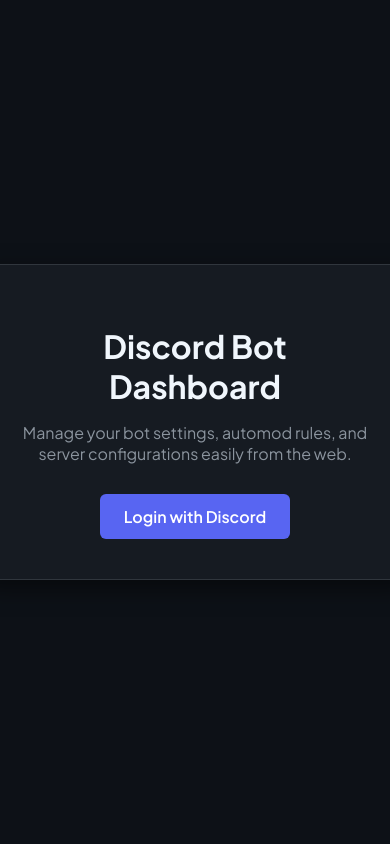
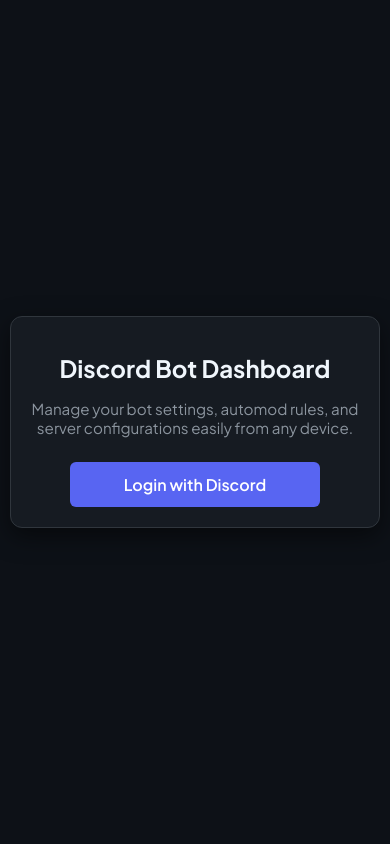
Before and after one commit to rayyanalbasha/bot-dashboard, a FastAPI app: page / in a window 390 px wide. Run offline with FastAPI, Linux system fonts and the light colour scheme.

Commit message:
Update responsive design, custom icon, and server search functionality

```diff
--- a/templates/index.html
+++ b/templates/index.html
@@ -1,37 +1,31 @@
 <!DOCTYPE html>
-<html lang="en">
+<html lang="en" dir="ltr">
 <head>
     <meta charset="UTF-8">
     <meta name="viewport" content="width=device-width, initial-scale=1.0">
 
-    <!-- Primary Search Engine Tags -->
+    <!-- SEO & Social Media Preview Tags -->
     <title>Discord Bot Dashboard - Manage Your Server</title>
-    <meta name="title" content="Discord Bot Dashboard - Manage Your Server">
-    <meta name="description" content="A powerful, smooth web dashboard to manage automated punishments, moderation, welcome messages, and security settings for your Discord bot.">
-    <meta name="keywords" content="discord bot, discord dashboard, bot management panel, fastapi discord bot">
-    <meta name="author" content="Rayyan">
+    <meta name="description" content="A powerful web dashboard to manage automated punishments, moderation, and settings for your Discord bot.">
+    <meta property="og:type" content="website">
+    <meta property="og:title" content="Discord Bot Dashboard">
+    <meta property="og:description" content="Manage your Discord bot effortlessly from any device.">
+    <meta property="og:image" content="https://kommodo.ai/i/qt9OFdZ6o9M4MmdpexgG">
 
-    <!-- Open Graph / Discord / Social Media Preview Image & Details -->
-    <meta property="og:type" content="website">
-    <meta property="og:url" content="https://bot-dashboard-l46h.onrender.com/">
-    <meta property="og:title" content="Discord Bot Dashboard - Manage Your Server">
-    <meta property="og:description" content="Manage your Discord bot effortlessly with a modern smooth interface. Setup punishments, automod, and server security.">
-    <meta property="og:image" content="https://i.imgur.com/YOUR_IMAGE_LINK.png">
-
-    <!-- Twitter Card -->
-    <meta name="twitter:card" content="summary_large_image">
-    <meta name="twitter:title" content="Discord Bot Dashboard">
-    <meta name="twitter:description" content="Manage your Discord bot effortlessly with a modern smooth interface.">
-    <meta name="twitter:image" content="https://i.imgur.com/YOUR_IMAGE_LINK.png">
+    <!-- Custom Website Favicon -->
+    <link rel="icon" type="image/png" href="https://kommodo.ai/i/qt9OFdZ6o9M4MmdpexgG">
 
     <link href="https://fonts.googleapis.com/css2?family=Plus+Jakarta+Sans:wght@400;500;600;700&display=swap" rel="stylesheet">
     <style>
+        * {
+            box-sizing: border-box;
+        }
         body {
             font-family: 'Plus Jakarta Sans', sans-serif;
             background-color: #0d1117;
             color: #c9d1d9;
             margin: 0;
-            padding: 0;
+            padding: 20px;
             display: flex;
             flex-direction: column;
             align-items: center;
@@ -40,47 +34,78 @@
         }
         .container {
             text-align: center;
-            padding: 40px;
+            padding: 30px 20px;
             background: #161b22;
             border-radius: 12px;
             border: 1px solid #30363d;
             box-shadow: 0 8px 24px rgba(0,0,0,0.5);
+            width: 100%;
             max-width: 500px;
-            width: 90%;
         }
-        h1 { color: #f0f6fc; margin-bottom: 10px; }
-        p { color: #8b949e; margin-bottom: 30px; }
+        h1 { color: #f0f6fc; font-size: 1.8rem; margin-bottom: 10px; }
+        p { color: #8b949e; font-size: 0.95rem; margin-bottom: 25px; }
+
         .btn-login {
             background-color: #5865F2;
             color: white;
-            padding: 12px 24px;
+            padding: 12px 20px;
             border-radius: 6px;
             text-decoration: none;
             font-weight: 600;
             display: inline-block;
             transition: background 0.2s;
+            width: 100%;
+            max-width: 250px;
         }
         .btn-login:hover { background-color: #4752c4; }
+
+        .search-box {
+            width: 100%;
+            padding: 10px 15px;
+            background: #0d1117;
+            border: 1px solid #30363d;
+            border-radius: 6px;
+            color: white;
+            font-size: 0.95rem;
+            margin-bottom: 15px;
+            outline: none;
+        }
+        .search-box:focus { border-color: #5865F2; }
+
         .guild-list {
-            margin-top: 20px;
+            margin-top: 15px;
             text-align: left;
+            max-height: 300px;
+            overflow-y: auto;
         }
         .guild-item {
             background: #21262d;
-            padding: 10px 15px;
+            padding: 12px 15px;
             margin-bottom: 10px;
             border-radius: 6px;
             display: flex;
             justify-content: space-between;
             align-items: center;
             border: 1px solid #30363d;
+            gap: 10px;
+        }
+        .guild-item span {
+            word-break: break-all;
+            font-size: 0.9rem;
         }
         .guild-item a {
             color: #5865F2;
             text-decoration: none;
             font-weight: 600;
+            white-space: nowrap;
         }
         .guild-item a:hover { text-decoration: underline; }
+
+        @media (max-width: 480px) {
+            body { padding: 10px; }
+            .container { padding: 20px 15px; }
+            h1 { font-size: 1.5rem; }
+        }
     </style>
 </head>
 <body>
@@ -89,26 +114,44 @@
         <h1>Discord Bot Dashboard</h1>
 
         {% if not user %}
-            <p>Manage your bot settings, automod rules, and server configurations easily from the web.</p>
+            <p>Manage your bot settings, automod rules, and server configurations easily from any device.</p>
             <a href="/login" class="btn-login">Login with Discord</a>
         {% else %}
             <p>Welcome back, <strong>{{ user.username }}</strong>!</p>
-            <h3>Select a Server to Manage:</h3>
+            <h3>Select a Server:</h3>
 
-            <div class="guild-list">
+            {% if guilds and guilds|length > 3 %}
+            <input type="text" id="guildSearch" class="search-box" placeholder="Search servers..." onkeyup="filterGuilds()">
+            {% endif %}
+
+            <div class="guild-list" id="guildsContainer">
                 {% if guilds %}
                     {% for guild in guilds %}
-                        <div class="guild-item">
+                        <div class="guild-item" data-name="{{ guild.name | lower }}">
                             <span>{{ guild.name }}</span>
                             <a href="/dashboard/{{ guild.id }}">Configure</a>
                         </div>
                     {% endfor %}
                 {% else %}
-                    <p style="text-align: center; color: #8b949e;">No common servers found where you and the bot share management permissions.</p>
+                    <p style="text-align: center; color: #8b949e;">No common servers found.</p>
                 {% endif %}
             </div>
         {% endif %}
     </div>
 
+    <script>
+        function filterGuilds() {
+            let input = document.getElementById('guildSearch').value.toLowerCase();
+            let items = document.getElementsByClassName('guild-item');
+            for (let i = 0; i < items.length; i++) {
+                let name = items[i].getAttribute('data-name');
+                if (name.includes(input)) {
+                    items[i].style.display = "flex";
+                } else {
+                    items[i].style.display = "none";
+                }
+            }
+        }
+    </script>
 </body>
 </html>
```
